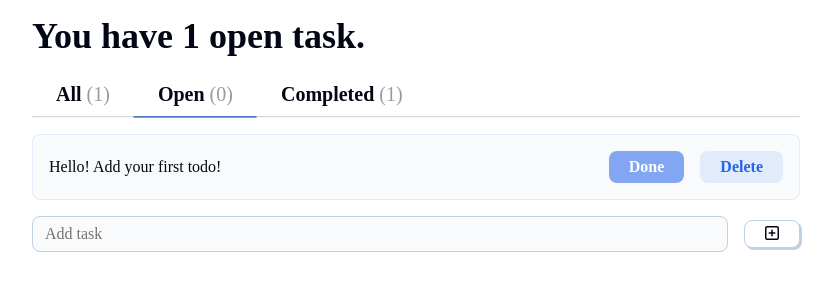
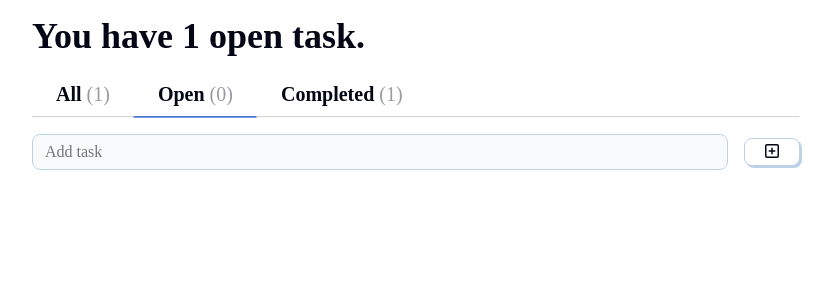
Before and after one commit to alexsbryant/todo1, a React (Vite) app in the folder todo1/: page / in a window 1280 px wide. Shown: the top 300 px of the page, without its empty margins (224-1057 px from the left). Built offline with nearby package versions, Linux system fonts and the light colour scheme; a web font is replaced by a local one.

Commit message:
Selected tab
Added functionality to show selected tab's todo list

```diff
--- a/todo1/src/App.jsx
+++ b/todo1/src/App.jsx
@@ -39,7 +39,7 @@
         setSelectedTab={setSelectedTab}
         todos={todos}
       />
-      <ToDoList todos={todos} />
+      <ToDoList selectedTab={selectedTab} todos={todos} />
       <TodoInput handleAddTodo={handleAddTodo} />
     </>
   )
--- a/todo1/src/Components/TodoList.jsx
+++ b/todo1/src/Components/TodoList.jsx
@@ -2,12 +2,11 @@
 import TodoCard from './TodoCard';
 
 function ToDoList(props) {
-  const { todos } = props;
+  const { todos, selectedTab } = props;
 
-  const tab = 'All';
-  const filterTodoList = tab === 'All' ?
+  const filterTodoList = selectedTab === 'All' ?
   todos :
-  tab === 'Completed' ?
+  selectedTab === 'Completed' ?
     todos.filter(val => val.complete) :
     todos.filter(val => !val.complete)
 
```
